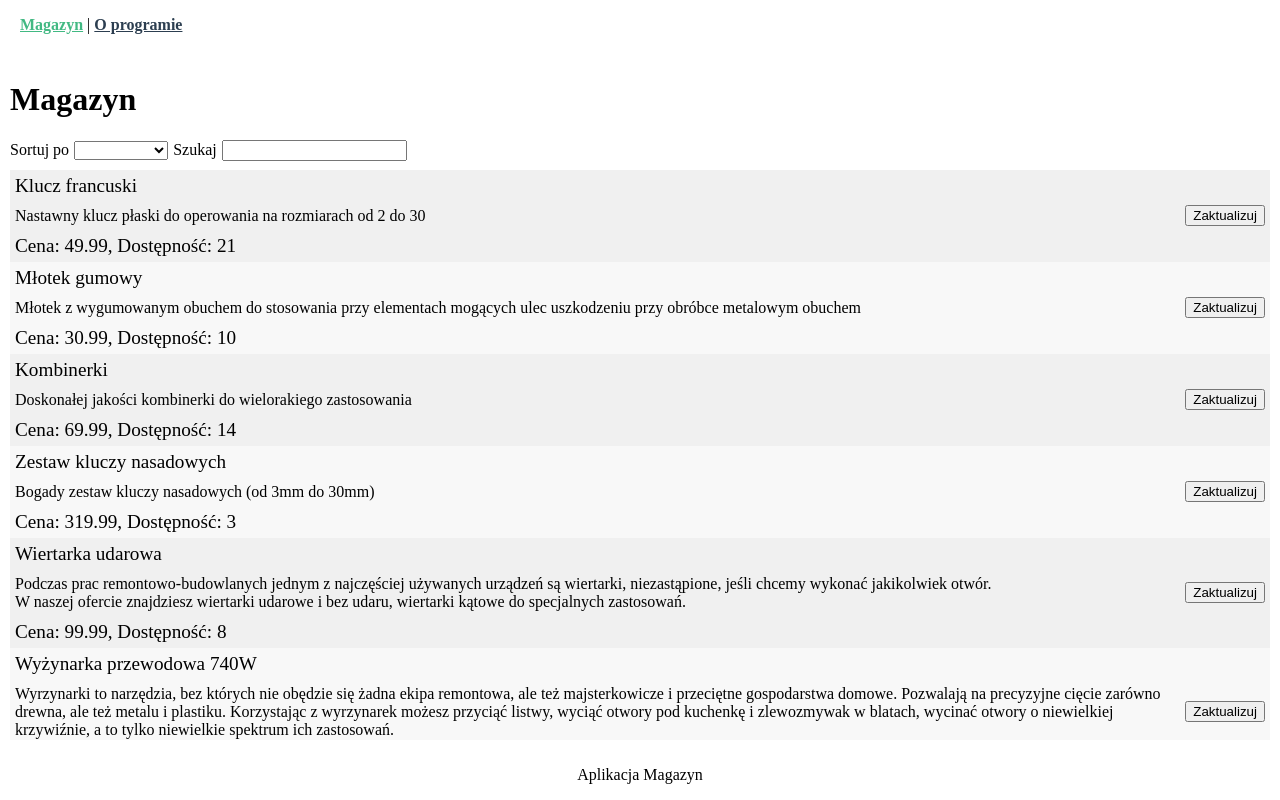
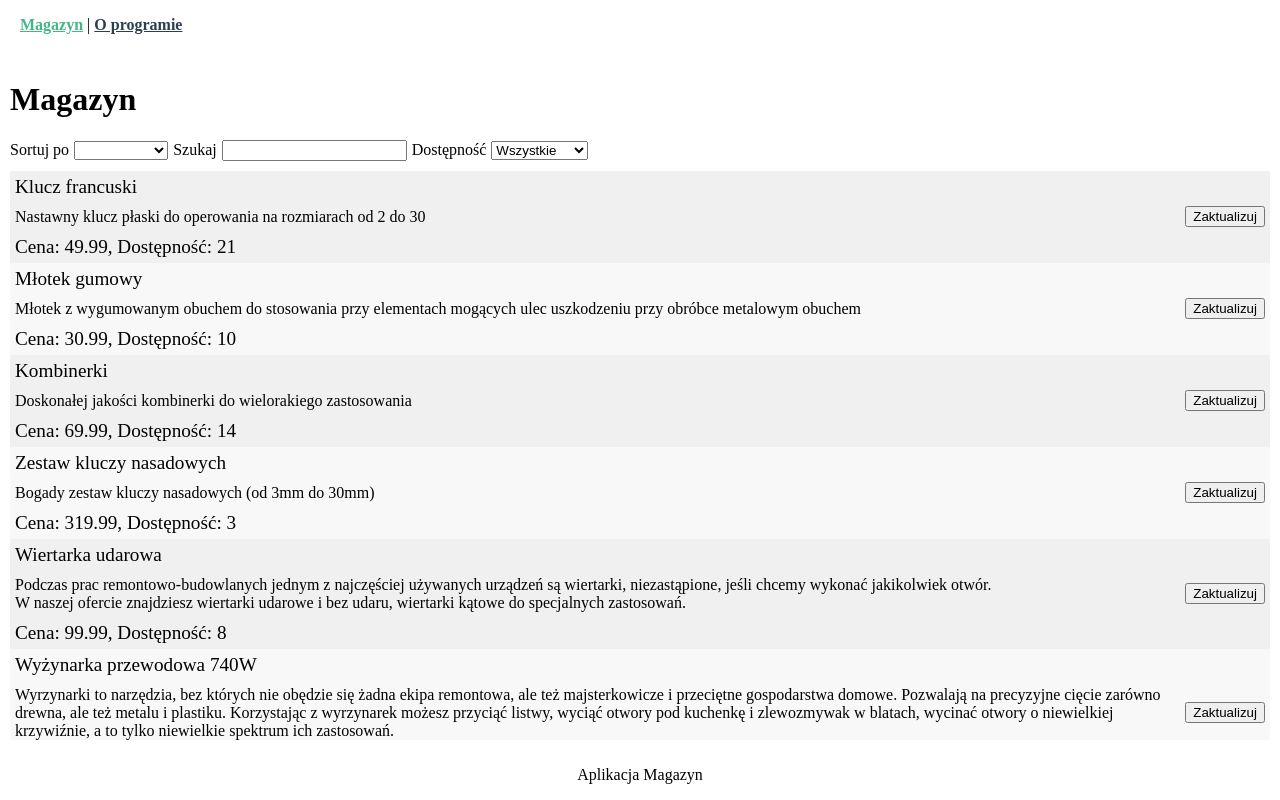
Before and after one commit to aplaline/vuejs-training, a Vue app: page / in a window 1280 px wide. Built offline with nearby package versions, Linux system fonts and the light colour scheme.

Commit message:
Added availability filter

```diff
--- a/src/views/Home.vue
+++ b/src/views/Home.vue
@@ -2,6 +2,7 @@
   <div class="home">
     <h1>Magazyn</h1>
 
+    <section class="filters">
       <label>Sortuj po</label>
       <select v-model="sort">
         <option value="id"></option>
@@ -13,6 +14,15 @@
 
       <label>Szukaj</label>
       <input v-model="search">
+
+      <label>Dostępność</label>
+      <select v-model="availability">
+        <option value="all">Wszystkie</option>
+        <option value="available">Dostępne</option>
+        <option value="low">Niski stan</option>
+        <option value="unavailable">Niedostępne</option>
+      </select>
+    </section>
 
     <article v-for="(item, index) in products" :key="item.id" :class="{ odd: index % 2 == 0, even: index % 2 == 1 }">
       <header>{{ item.name }}</header>
@@ -60,6 +70,7 @@ export default {
     return {
       sort: 'id',
       search: '',
+      availability: 'all',
       product: null,
       editedProduct: null,
       items: [ {
@@ -104,6 +115,12 @@ export default {
         description: 'Szlifierki kątowe służą przede wszystkim do cięcia i szlifowania metalu oraz innych twardych materiałów. Najczęściej używa się ich do przecinania prętów zbrojeniowych, blachy, cięcia betonowych i ceramicznych elementów, a także do zgrubnego szlifowania twardych powierzchni. Decydując się na zakup szlifierki kątowej miejmy na uwadze przede wszystkim średnicę tarczy oraz moc urządzenia – oczywiście w zależności od materiałów do jakich ma być przeznaczone. Droższe egzemplarze szlifierek kątowych zaopatrzone są często w system antywibracyjny znacznie podnoszący komfort pracy.',
         price: 139.99,
         availability: 7,
+      }, {
+        id: 8,
+        name: 'Papier ścierny 4+10 280 x 115 mm P120 ',
+        description: 'Papiery i płótna ścierne do szlifierek oscylacyjnych, wyposażone w specjalne układy otworów odpylających. Arkusze dostępne w rożnych kształtach, pasujących do szlifierek ze stopą prostokątną, stopą trójkątną (Delta), czy stopą typu żelazko. Papiery w pełnym zakresie granulacji (grubości) ziarna, do wykorzystania w pracach zgrubnych jak i wykończeniowych, wymagających najdrobniejszego ziarna.',
+        price: 9.99,
+        availability: 0,
       } ]
     }
   },
@@ -118,10 +135,20 @@ export default {
       }
 
       const emptySearch = () => true
-      const termSearch = x =>  x.name.toLowerCase().indexOf(this.search) != -1 || x.description.toLowerCase().indexOf(this.search) != -1
+      const termSearch = x =>  x.name.toLowerCase().indexOf(this.search) !== -1 || x.description.toLowerCase().indexOf(this.search) !== -1
+      const availabileSearch = x => x.availability > 0
+      const unavailabileSearch = x => x.availability === 0
       const filter = this.search === '' ? emptySearch : termSearch
 
-      return this.items.filter(filter).sort(SORTERS[this.sort])
+      const AVAILABILITY = {
+        all: emptySearch,
+        available: x => x.availability > 0,
+        low: x => x.availability < 3,
+        unavailable: x => x.availability === 0,
+      }
+      const availability = AVAILABILITY[this.availability]
+
+      return this.items.filter(filter).filter(availability).sort(SORTERS[this.sort])
     }
   },
   methods: {
@@ -145,14 +172,12 @@ export default {
 </script>
 
 <style lang="scss" scoped>
-select {
+.filters {
+  select, input {
     margin-left: 5px;
     margin-bottom: 10px;
     margin-right: 5px;
   }
-
-select + label + input {
-  margin-left: 5px;
 }
 
 article {
```
Lines whose indentation alone changed are shown as unchanged.
